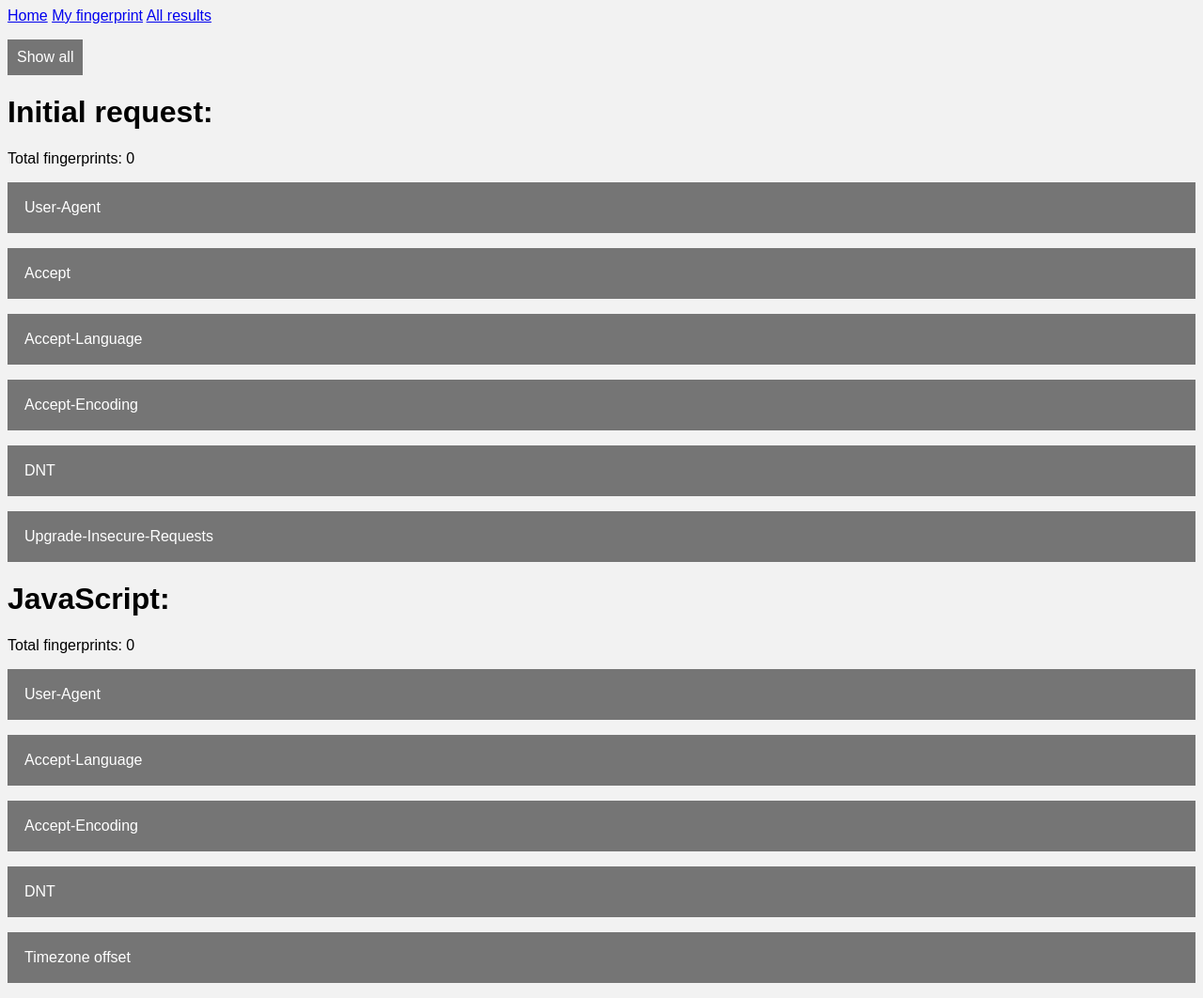
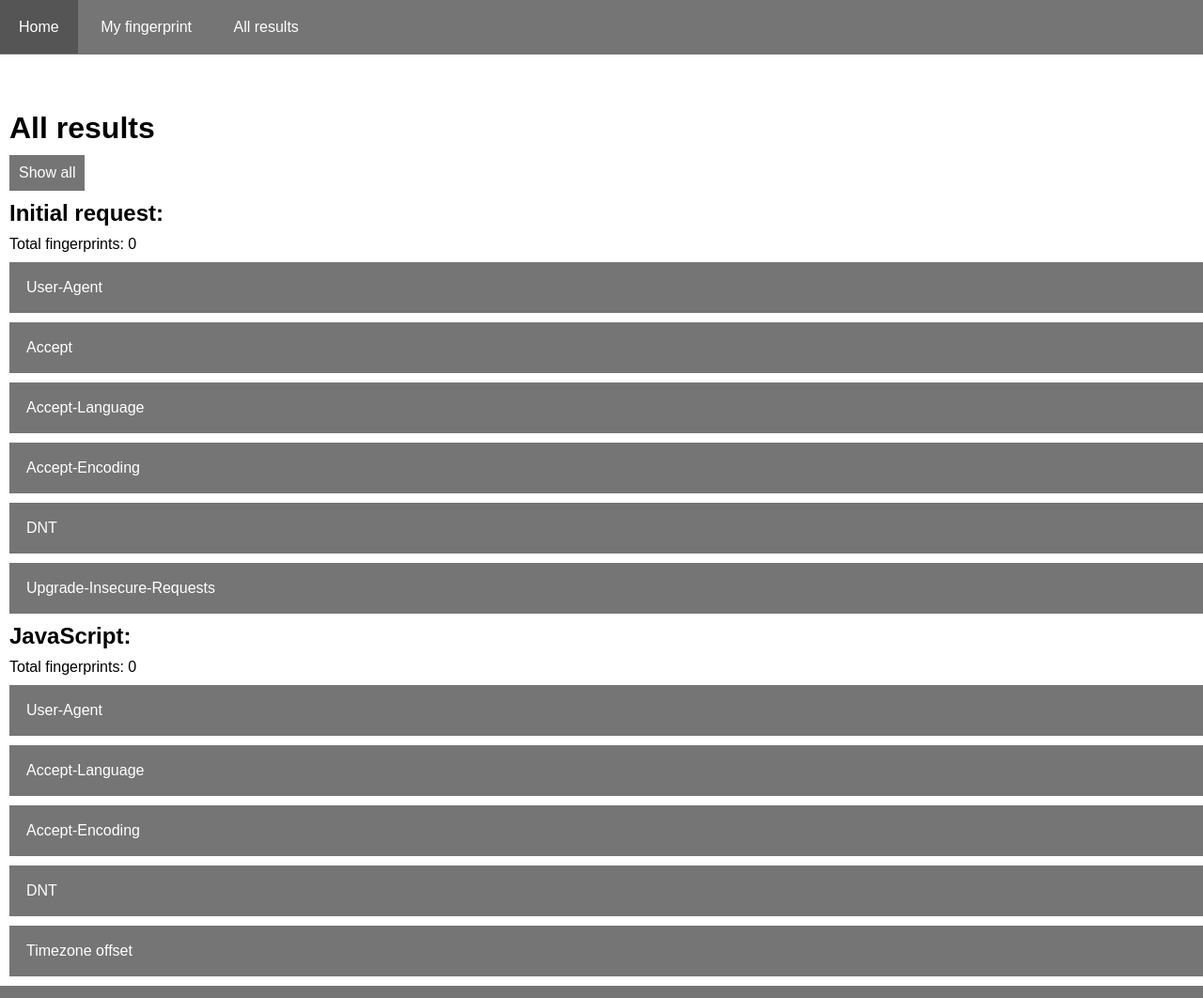
Before and after one commit to jtherrmann/fingerprint, a Flask app: page /stats in a window 1280 px wide. Shown: the whole page at 94% size. Run offline with Flask 2, Linux system fonts and the light colour scheme; data that the repository does not hold is empty.

Commit message:
Styling for nav menu and other links

```diff
--- a/fingerprint/static/style.css
+++ b/fingerprint/static/style.css
@@ -1,7 +1,40 @@
 body {
-    background-color: #f2f2f2;
+    background-color: white;
     color: black;
     font-family: sans-serif;
+    margin: 0;
+}
+
+body > * {
+    margin: 10px;
+}
+
+#nav-div {
+    margin: 0;
+    padding-bottom: 50px;
+}
+
+nav {
+    background-color: #757575;
+    padding-top: 20px;
+    padding-bottom: 20px;
+}
+
+nav > .clickable {
+    padding: 20px;
+}
+
+.clickable {
+    background-color: #757575;
+    color: white;
+    padding: 10px;
+
+    /* remove underline from links */
+    text-decoration: none;
+}
+
+.clickable:hover {
+    background-color: #555;
 }
 
 table {
@@ -79,9 +112,6 @@ th {
 /* https://www.w3schools.com/howto/howto_js_collapsible.asp */
 
 .stats-button, #stats-toggle-all {
-    background-color: #757575;
-    color: white;
-
     border: none;
     cursor: pointer;
     display: block;
@@ -97,10 +127,6 @@ th {
     width: initial;
 }
 
-.stats-button:hover, #stats-toggle-all:hover {
-    background-color: #555;
-}
-
 .stats-table {
     display: none;
 }
--- a/fingerprint/templates/base.html
+++ b/fingerprint/templates/base.html
@@ -8,11 +8,13 @@
   </head>
 
   <body>
-    <nav>
-      <a href="/">Home</a>
-      <a href="/fingerprint">My fingerprint</a>
-      <a href="/stats">All results</a>
-    </nav>
+    <div id="nav-div">
+      <nav>
+        <a href="/" class="clickable">Home</a>
+        <a href="/fingerprint" class="clickable">My fingerprint</a>
+        <a href="/stats" class="clickable">All results</a>
+      </nav>
+    </div>
     {% block content %}{% endblock %}
   </body>
 
--- a/fingerprint/templates/home.html
+++ b/fingerprint/templates/home.html
@@ -3,5 +3,5 @@
 {% block title %}Home{% endblock %}
 
 {% block content %}
-<a href="fingerprint">What's my fingerprint?</a>
+<a href="fingerprint" class="clickable">What's my fingerprint?</a>
 {% endblock %}
--- a/fingerprint/templates/stats.html
+++ b/fingerprint/templates/stats.html
@@ -11,13 +11,13 @@
 
 {% macro stats(header, stats, total) -%}
 
-<h1>{{ header }}</h1>
+<h2>{{ header }}</h2>
 
 <p>Total fingerprints: {{ total }}</p>
 
 {% for col in stats %}
 
-<button type="button" class="stats-button">{{ format_database_column_name(col) }}</button>
+<button type="button" class="clickable stats-button">{{ format_database_column_name(col) }}</button>
 
 <div class="stats-table">
   <table>
@@ -46,8 +46,10 @@
 
 {% block content %}
 
+<h1>All results</h1>
+
 <p>
-  <button type="button" id="stats-toggle-all">Show all</button>
+  <button type="button" id="stats-toggle-all" class="clickable">Show all</button>
 </p>
 
 {{ stats('Initial request:', initial_request_stats, initial_request_total) }}
```
